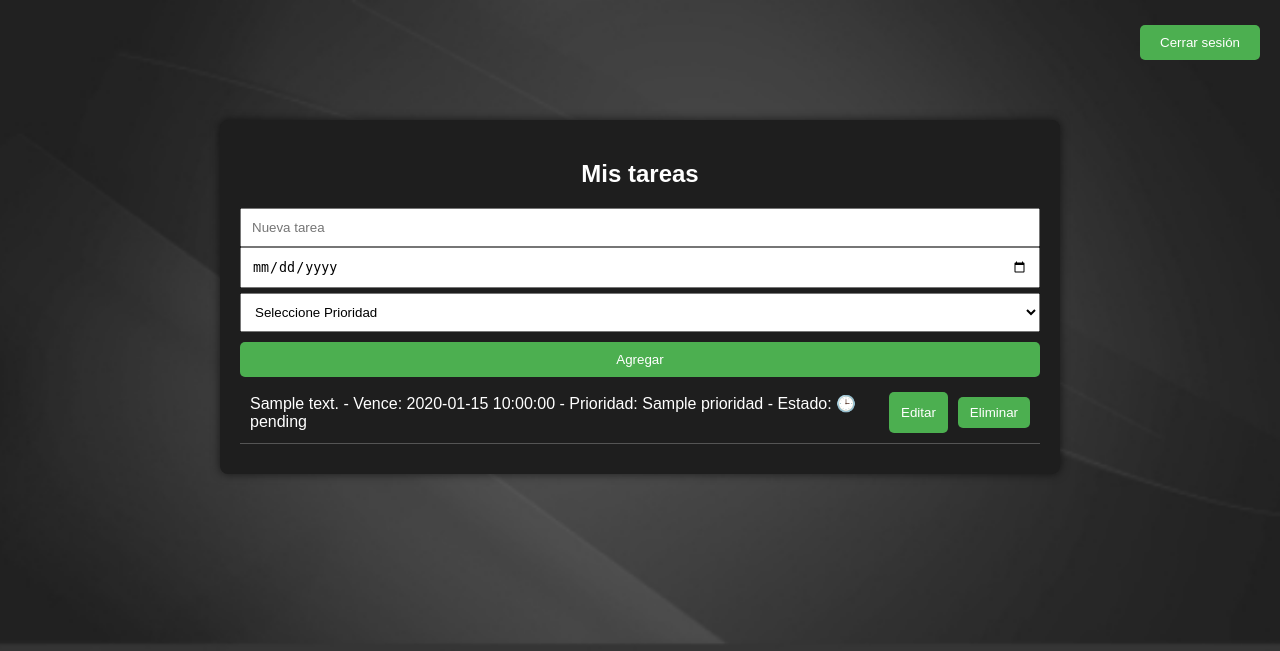
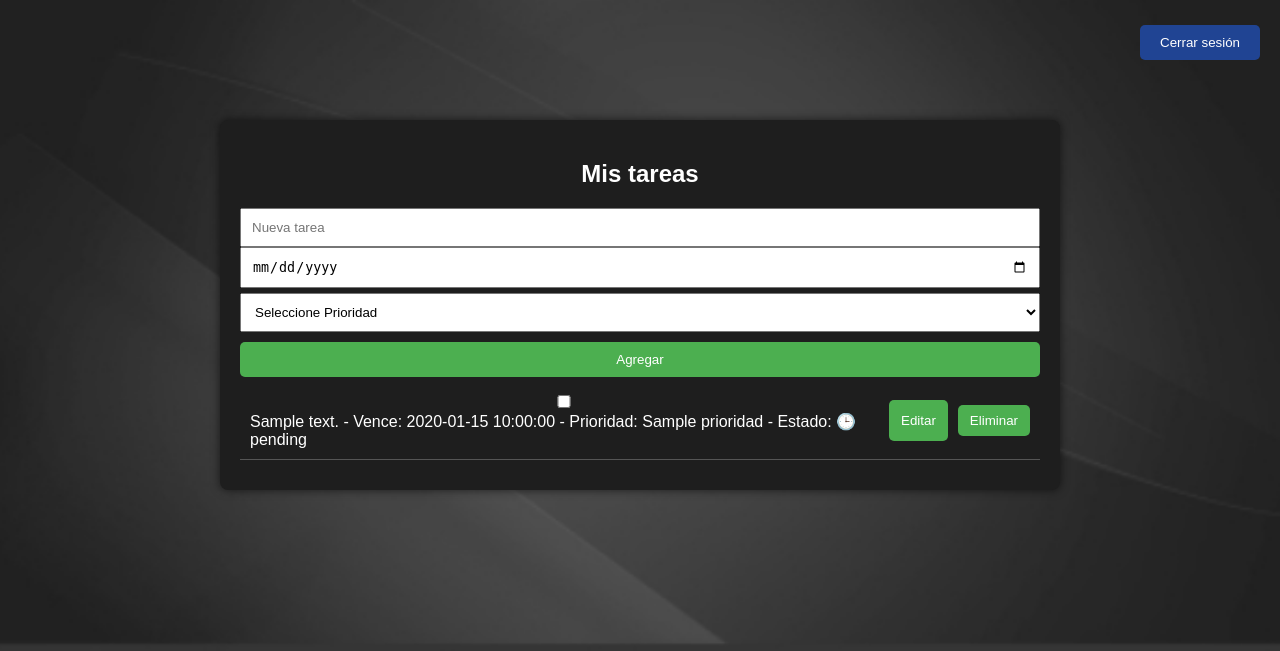
Before and after one commit to edoruin/task_web, a Flask app: template templates/tareas_p.html in a window 1280 px wide. Shown: the top 651 px of the page. Run offline with Flask 3, Linux system fonts and the light colour scheme; the template is opened without the code that fills it: most values are stand-ins (such as "Sample title", 1, 10 or a date in 2020); parts of the project's set-up code (start-up, migrations or seed data) failed here and were passed over.

Commit message:
Update tareas_p.html
version 0.2.1

```diff
--- a/templates/tareas_p.html
+++ b/templates/tareas_p.html
@@ -23,7 +23,7 @@
     }
 
     .logout-button button {
-      background-color: #4CAF50;
+      background-color: #204493;
       color: white;
       padding: 10px 20px;
       border: none;
@@ -149,6 +149,11 @@
       {% for tarea in tareas %}
         <div class="tarea" id="tarea-{{ tarea.id }}">
           <div>
+            <!-- Aquí va la casilla para marcar como completada -->
+            <form action="/toggle_tarea/{{ tarea.id }}" method="post" style="display: inline;">
+              <input type="checkbox" name="completada" onchange="this.form.submit()" {% if tarea.completada %}checked{% endif %}>
+            </form>
+
             <span>
               {{ tarea.descripcion }}
               {% if tarea.fecha_vencimiento %}
@@ -166,6 +171,7 @@
           </div>
         </div>
 
+        <!-- Formulario oculto para editar -->
         <div class="form-editar" id="form-editar-{{ tarea.id }}">
           <form action="/editar_tarea/{{ tarea.id }}" method="post">
             <input type="text" name="descripcion" value="{{ tarea.descripcion }}" required>
```
Lines whose indentation alone changed are shown as unchanged.
